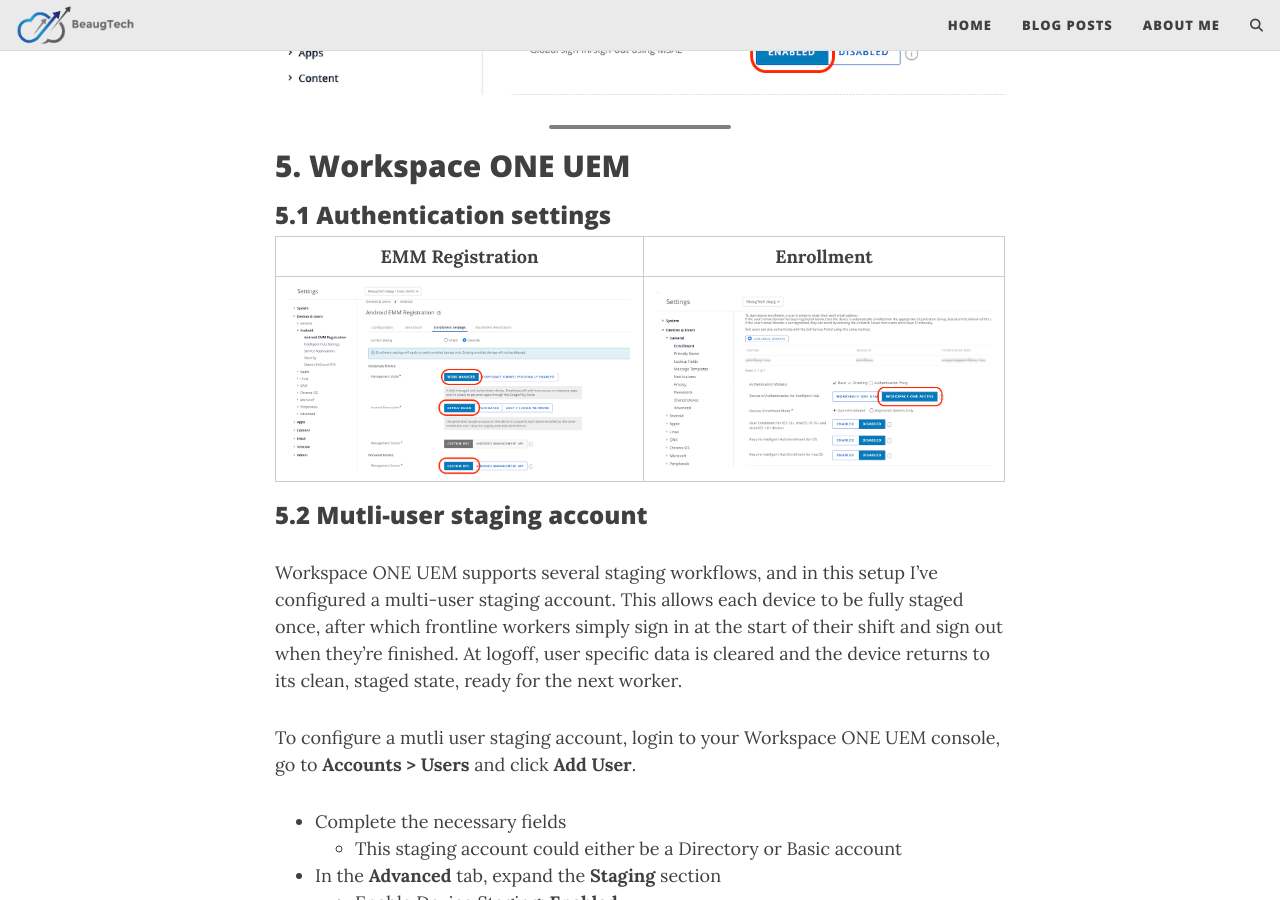
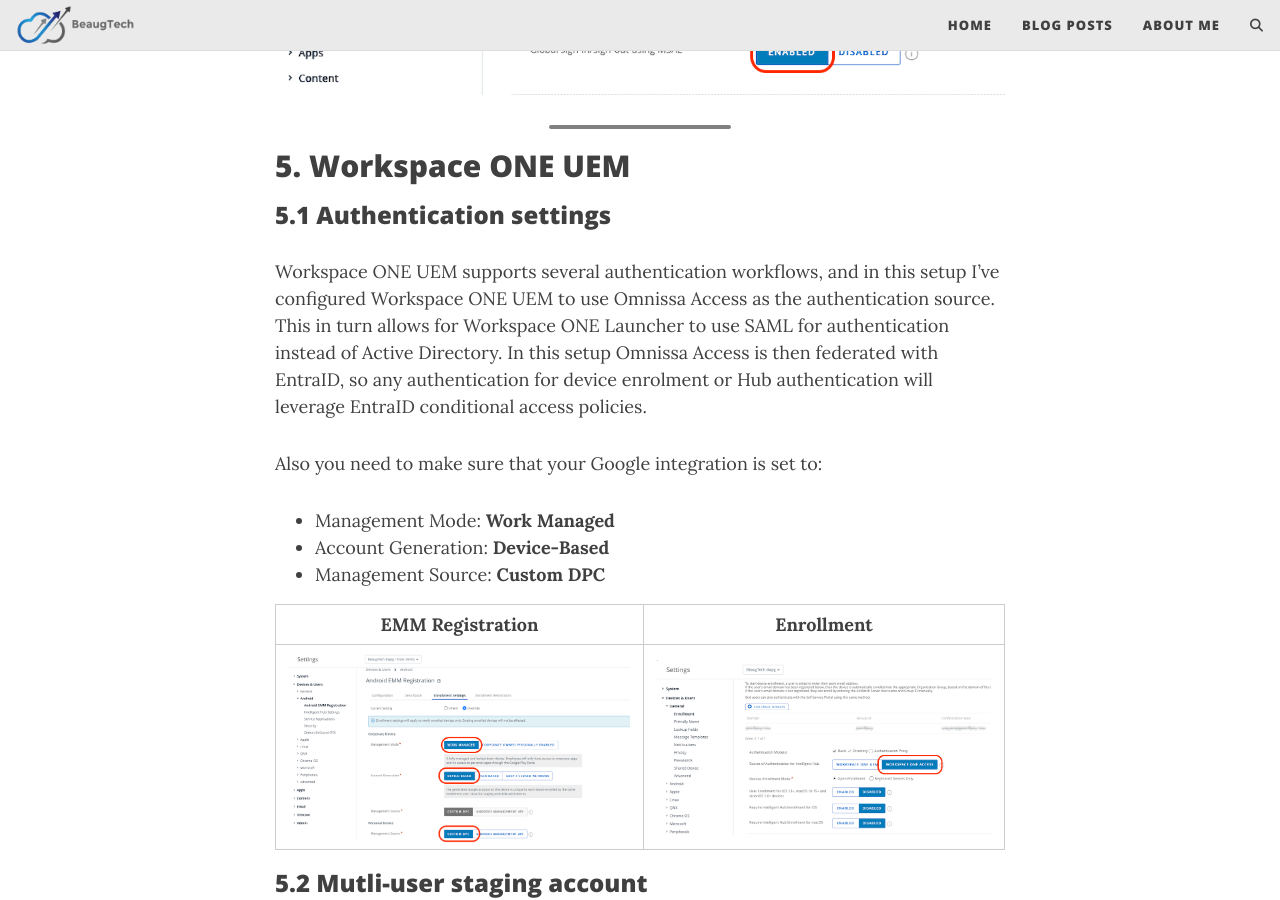
Before and after one commit to Matt95B/blog, a Jekyll site: the page built from _posts/2025-11-19-Launcher-CICO-MSAL-KAM.md, in a window 1280 px wide and 900 px high, scrolled down 11260 px. Built offline with Jekyll 4.4.1, drawn with Linux system fonts in a browser that asks for light colours; comment, search, counter and statistics services are not loaded.

Commit message:
update
Signed-off-by: Mathieu Beaugrand <189304497+Matt95B@users.noreply.github.com>

```diff
--- a/_posts/2025-11-19-Launcher-CICO-MSAL-KAM.md
+++ b/_posts/2025-11-19-Launcher-CICO-MSAL-KAM.md
@@ -240,6 +240,13 @@
 
 ## 5. Workspace ONE UEM
 ### 5.1 Authentication settings
+Workspace ONE UEM supports several authentication workflows, and in this setup I’ve configured Workspace ONE UEM to use Omnissa Access as the authentication source. This in turn allows for Workspace ONE Launcher to use SAML for authentication instead of Active Directory.
+In this setup Omnissa Access is then federated with EntraID, so any authentication for device enrolment or Hub authentication will leverage EntraID conditional access policies.
+
+Also you need to make sure that your Google integration is set to:
+- Management Mode: **Work Managed**
+- Account Generation: **Device-Based**
+- Management Source: **Custom DPC**
 
 | EMM Registration | Enrollment |
 |:-------------------:|:-------------------:|
```
